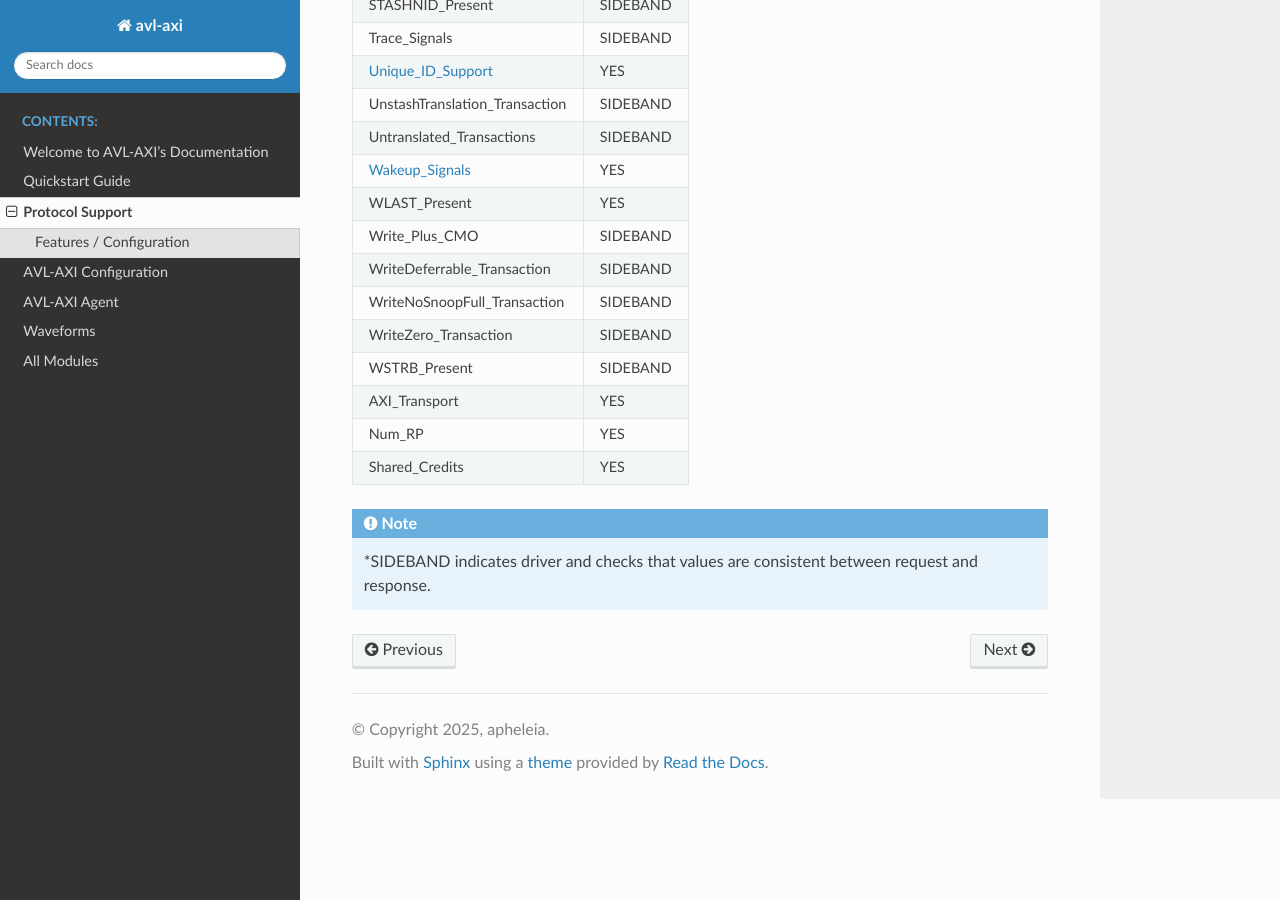
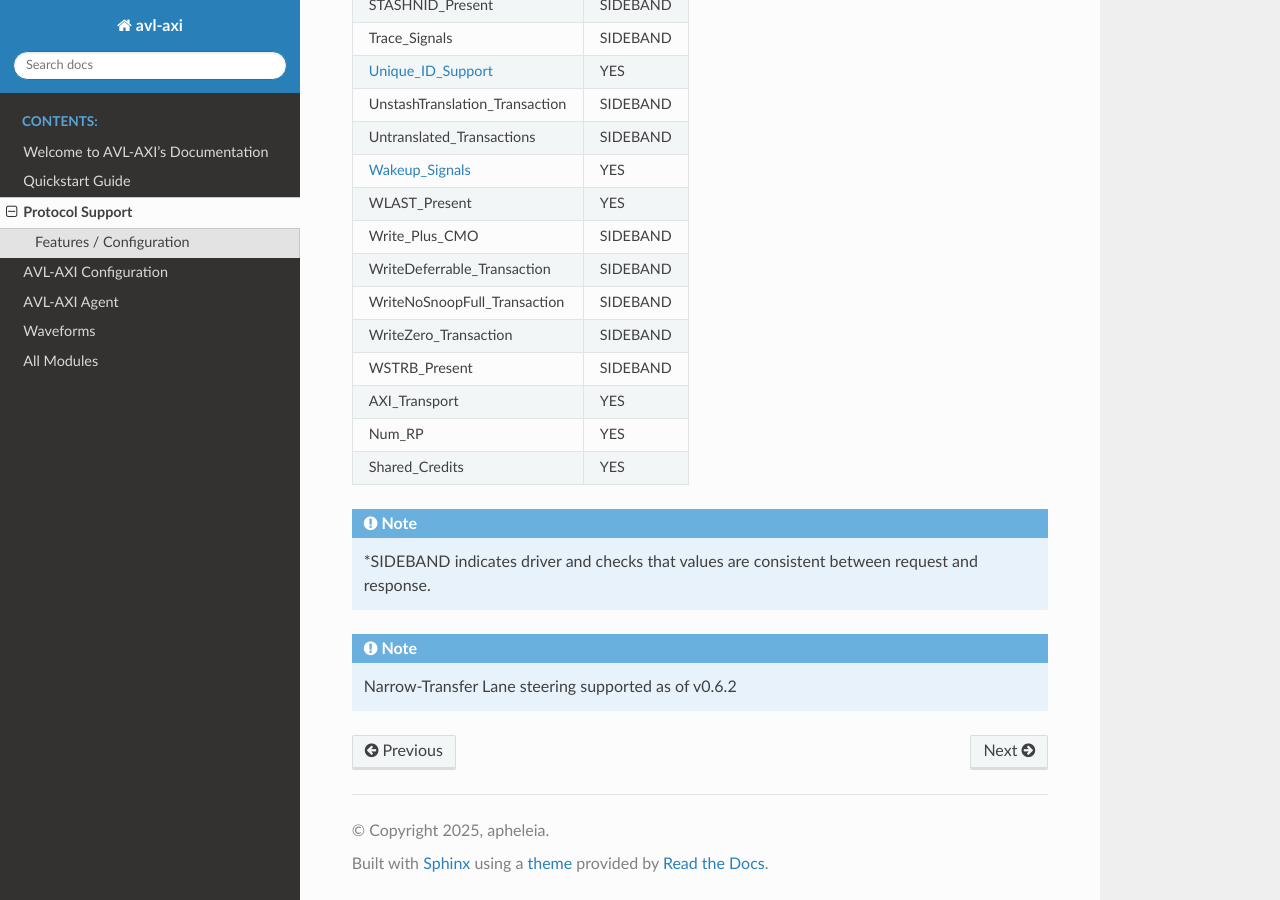
Before and after one commit to projectapheleia/avl-axi, a Sphinx documentation site: the page built from doc/source/protocol/protocol.rst, in a window 1280 px wide and 900 px high, scrolled down 2180 px. Built offline with Sphinx 7.4.7 and the Read the Docs theme 3.1.0, drawn with Linux system fonts in a browser that asks for light colours.

Commit message:
Preparation for v0.6.2

```diff
--- a/avl_axi/__init__.py
+++ b/avl_axi/__init__.py
@@ -16,7 +16,7 @@ from ._types import axi_burst_t, axi_resp_t
 from ._wmonitor import WriteMonitor
 
 # Add version
-__version__: str = "0.6.1"
+__version__: str = "0.6.2"
 
 __all__ = [
     "Agent",
--- a/doc/source/protocol/protocol.rst
+++ b/doc/source/protocol/protocol.rst
@@ -159,3 +159,7 @@ Features / Configuration
 .. note::
 
     \*SIDEBAND indicates driver and checks that values are consistent between request and response.
+
+.. note::
+
+    Narrow-Transfer Lane steering supported as of v0.6.2
--- a/doc/source/quickstart/quickstart.rst
+++ b/doc/source/quickstart/quickstart.rst
@@ -40,7 +40,7 @@ If you want to install a specific version, you can specify the version number:
 
 .. code-block:: bash
 
-    pip install avl-axi==0.6.1
+    pip install avl-axi==0.6.2
 
 Installing From Source
 ----------------------
--- a/pyproject.toml
+++ b/pyproject.toml
@@ -1,6 +1,6 @@
 [project]
 name = "avl-axi"
-version = "0.6.1"
+version = "0.6.2"
 description = "Apheleia Verification Library - AMBA AXI verification component."
 authors = [{name = "avl", email = "avl@projectapheleia.net"}]
 maintainers = [{name = "avl", email = "avl@projectapheleia.net"}]
```
Also changed, not shown: CHANGELOG.md (+6 -0 lines), README.md (+1 -0 lines), 1 other file.
